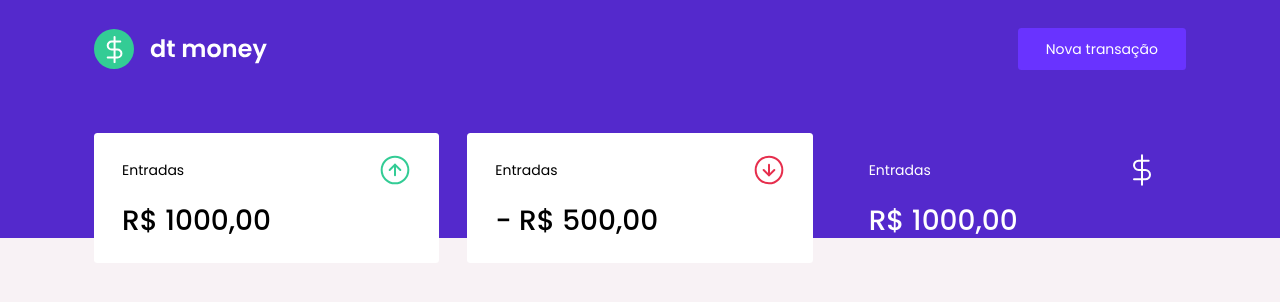
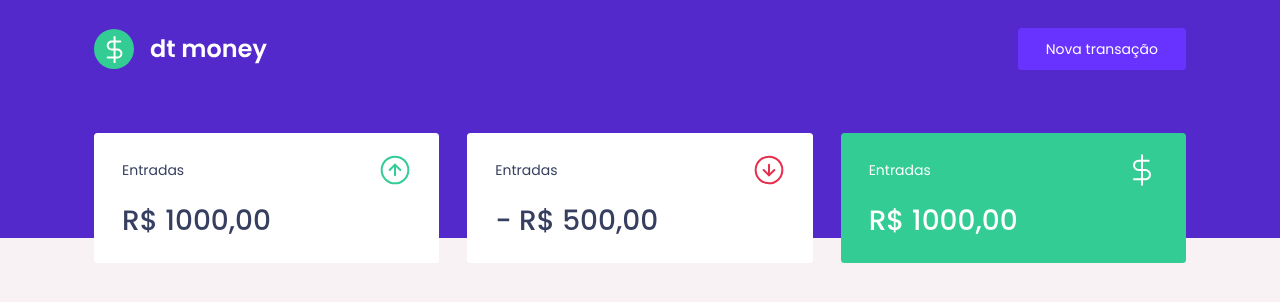
Before and after one commit to devBernardo-Mendes/ignite-dtmoney, a React (Create React App) app: page / in a window 1280 px wide. Shown: the top 302 px of the page. Built offline with nearby package versions, Linux system fonts and the light colour scheme.

Commit message:
fix: :fire: Fix styles global

```diff
--- a/src/styles/global.ts
+++ b/src/styles/global.ts
@@ -4,10 +4,10 @@ export const GlobalStyle = createGlobalStyle`
 :root {
     --red: #E52E4D;
     --blue: #5429cc;
-
+    --green: #33cc95;
     --blue-light: #6933FF;
 
-    --text-tile: #363f5f
+    --text-title: #363f5f;
     --text-body: #969cb3;
 
     --background: #f8f2f5;
```
